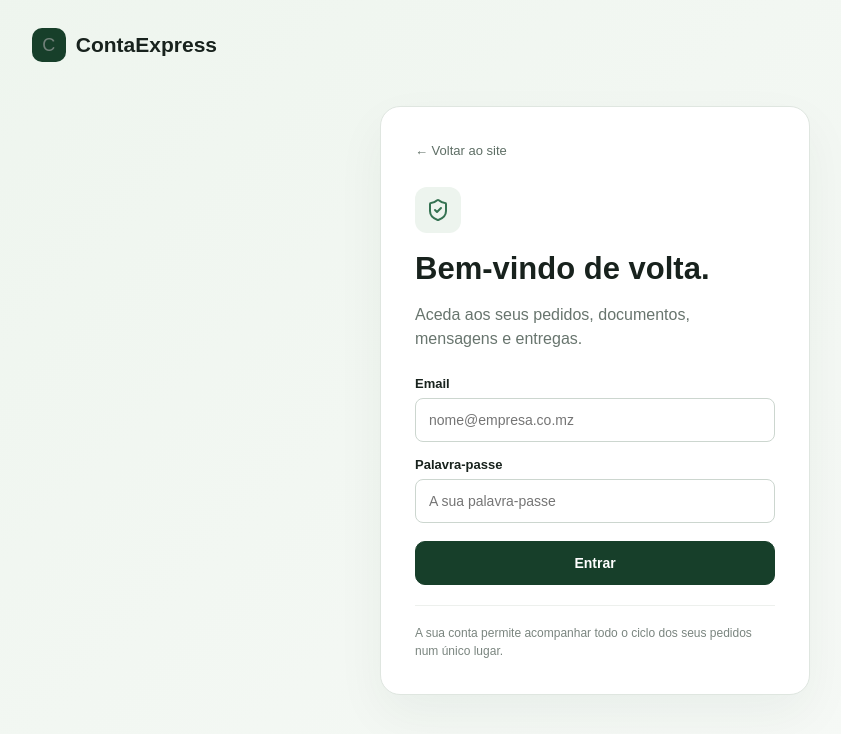
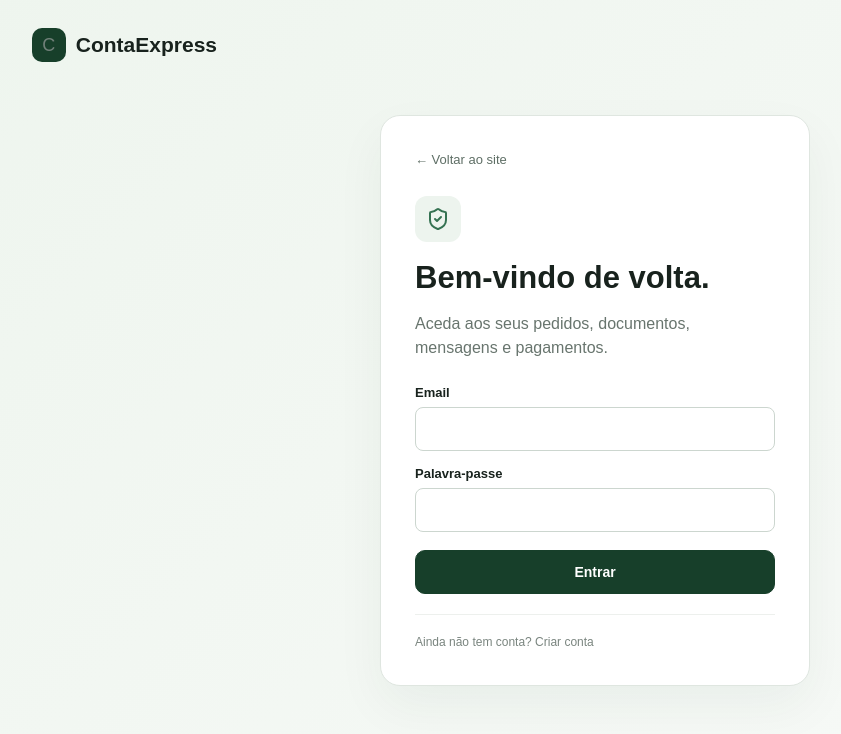
Before and after one commit to Cortex-inside/contaexpress, a Next.js app: page /login in a window 1280 px wide. Shown: the top 734 px of the page, without its empty margins (45-886 px from the left). Built offline with nearby package versions, Linux system fonts and the light colour scheme; no server answers.

Commit message:
feat: complete login and signup navigation

```diff
--- a/app/login/page.tsx
+++ b/app/login/page.tsx
@@ -1,7 +1,2 @@
-"use client";
-import {useState} from "react";
-import {ArrowLeft,ShieldCheck} from "lucide-react";
-import {supabase} from "../../lib/supabase";
-export default function Login(){const[email,setEmail]=useState("");const[password,setPassword]=useState("");const[msg,setMsg]=useState("");
-async function submit(e:React.FormEvent){e.preventDefault();setMsg("");const r=await supabase.auth.signInWithPassword({email,password});if(r.error)setMsg("Não foi possível entrar. Verifique o email e a palavra-passe.");else window.location.href="/dashboard";}
-return <main className="authPage"><a href="/" className="authBrand"><span className="mark">C</span><b>Conta<span>Express</span></b></a><div className="authCard"><a href="/" className="backLink">← Voltar ao site</a><div className="authIcon"><ShieldCheck size={24}/></div><h1>Bem-vindo de volta.</h1><p>Aceda aos seus pedidos, documentos, mensagens e entregas.</p><form onSubmit={submit}><label>Email<input type="email" placeholder="nome@empresa.co.mz" value={email} onChange={e=>setEmail(e.target.value)} required/></label><label>Palavra-passe<input type="password" placeholder="A sua palavra-passe" value={password} onChange={e=>setPassword(e.target.value)} required/></label>{msg&&<p className="error">{msg}</p>}<button className="primary wide">Entrar</button></form><div className="authNote">A sua conta permite acompanhar todo o ciclo dos seus pedidos num único lugar.</div></div></main>}
+"use client";import {useState} from "react";import {ShieldCheck} from "lucide-react";import {supabase} from "../../lib/supabase";
+export default function Login(){const[email,setEmail]=useState("");const[password,setPassword]=useState("");const[msg,setMsg]=useState("");async function submit(e:React.FormEvent){e.preventDefault();setMsg("");const r=await supabase.auth.signInWithPassword({email,password});if(r.error)setMsg("Não foi possível entrar. Verifique o email e a palavra-passe.");else location.href="/dashboard"}return <main className="authPage"><a href="/" className="authBrand"><span className="mark">C</span><b>Conta<span>Express</span></b></a><div className="authCard"><a href="/" className="backLink">← Voltar ao site</a><div className="authIcon"><ShieldCheck size={24}/></div><h1>Bem-vindo de volta.</h1><p>Aceda aos seus pedidos, documentos, mensagens e pagamentos.</p><form onSubmit={submit}><label>Email<input type="email" value={email} onChange={e=>setEmail(e.target.value)} required/></label><label>Palavra-passe<input type="password" value={password} onChange={e=>setPassword(e.target.value)} required/></label>{msg&&<p className="error">{msg}</p>}<button className="primary wide">Entrar</button></form><div className="authNote">Ainda não tem conta? <a href="/signup">Criar conta</a></div></div></main>}
```
